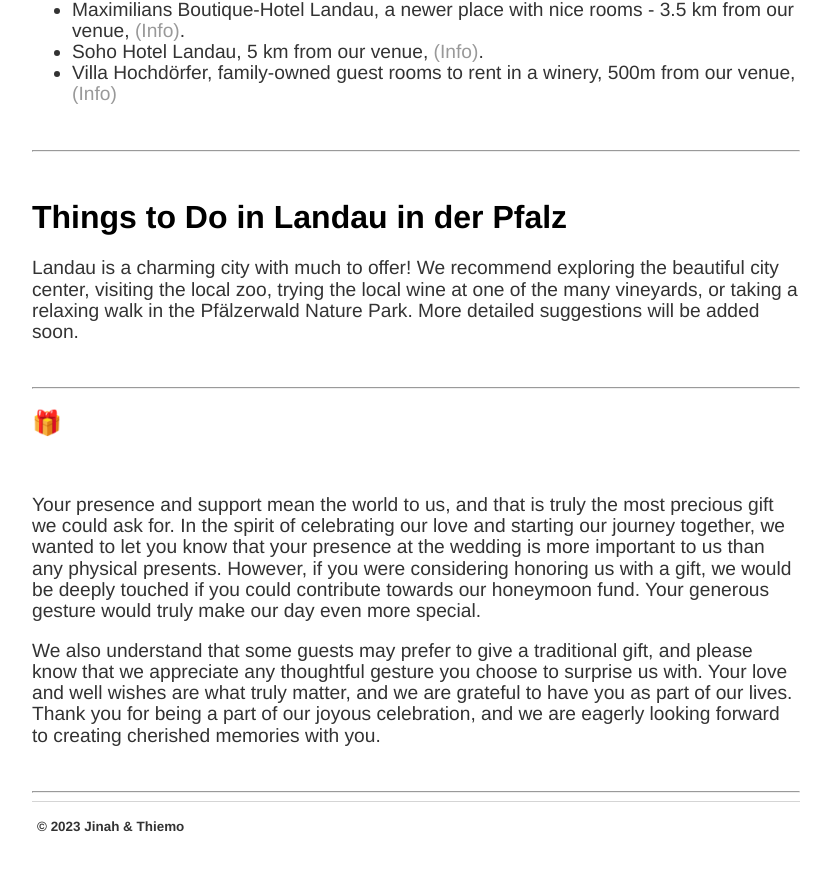
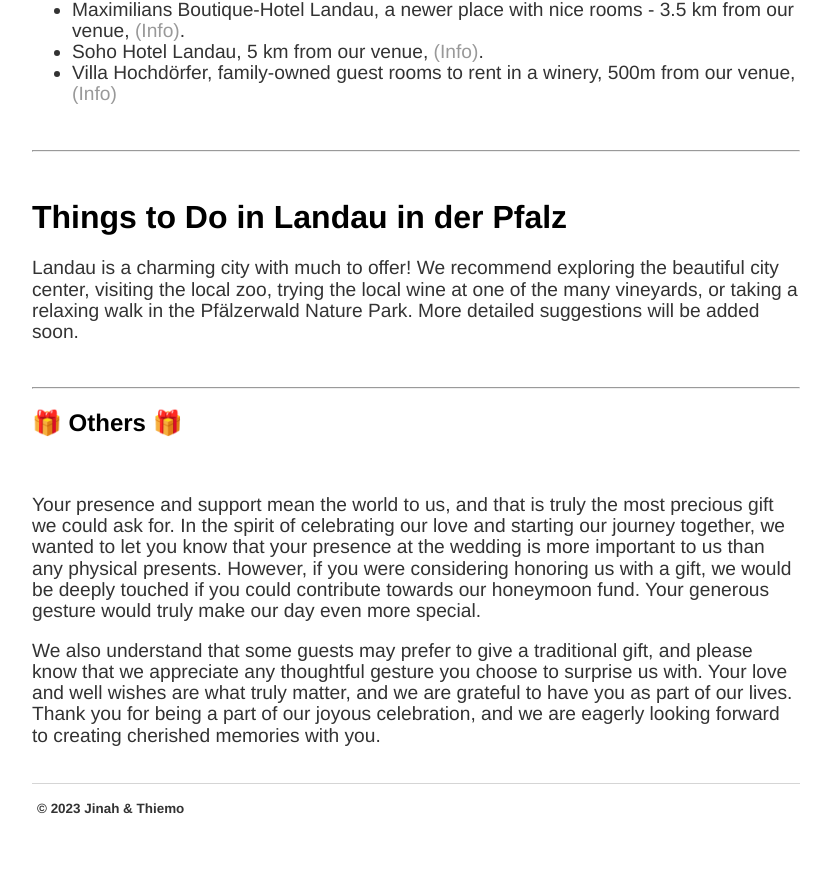
Before and after one commit to twambsganss/twambsganss.github.io, a Jekyll site: the page built from index.html, in a window 1280 px wide and 900 px high, scrolled down 3684 px. Shown: the top 871 px of the window, without its empty margins (224-1055 px from the left). Built offline with Jekyll 4.4.1, drawn with Linux system fonts in a browser that asks for light colours.

Commit message:
Update index.html

```diff
--- a/index.html
+++ b/index.html
@@ -112,12 +112,12 @@ title: 2023 Jinah & Thiemo
 </br>
  <hr>
 
-<h2> &#127873 </h2>
+<h2> &#127873 Others &#127873 </h2>
 </br>
   <p> Your presence and support mean the world to us, and that is truly the most precious gift we could ask for. In the spirit of celebrating our love and starting our journey together, we wanted to let you know that your presence at the wedding is more important to us than any physical presents. However, if you were considering honoring us with a gift, we would be deeply touched if you could contribute towards our honeymoon fund. Your generous gesture would truly make our day even more special. </p>
 
 <p> We also understand that some guests may prefer to give a traditional gift, and please know that we appreciate any thoughtful gesture you choose to surprise us with. Your love and well wishes are what truly matter, and we are grateful to have you as part of our lives. Thank you for being a part of our joyous celebration, and we are eagerly looking forward to creating cherished memories with you. </p>
 </br>
- <hr>
+
 
 </div><!-- /.blurb -->
```
